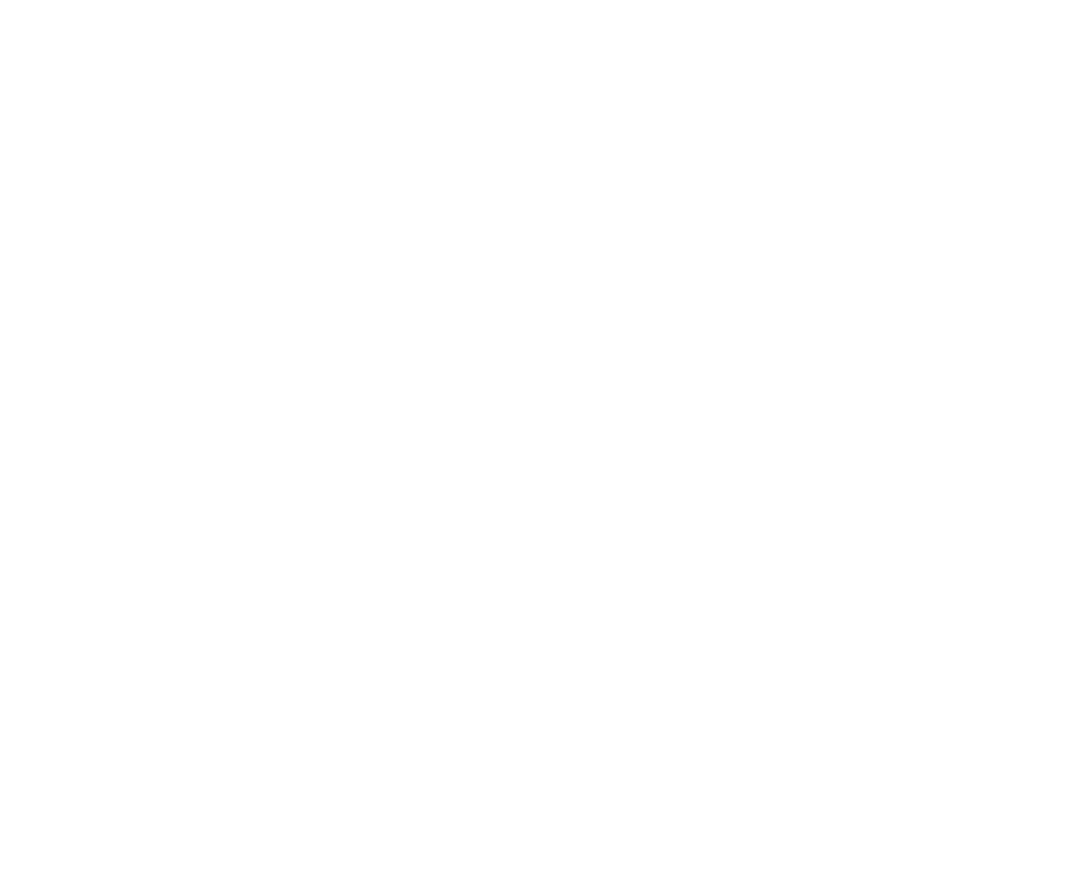
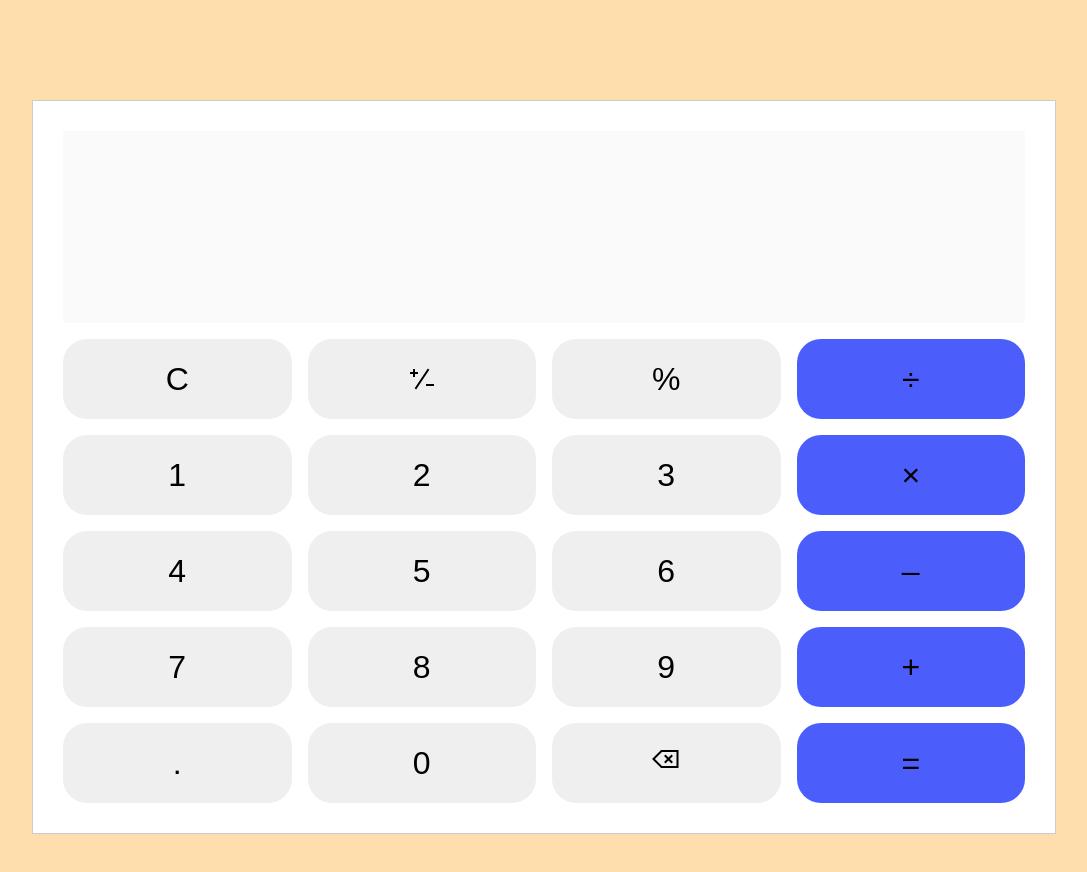
Before and after one commit to ldanh270/calculator, a plain HTML site: page index.html in a window 1280 px wide. Shown: the whole page, without its empty margins (96-1183 px from the left). Before the commit the page ends 800 px from the top, so only its background shows below. Drawn offline with Linux system fonts and the light colour scheme.

Commit message:
xong design pc

```diff
--- a/index.html
+++ b/index.html
@@ -1,9 +1,53 @@
 <!DOCTYPE html>
 <html lang="en">
-    <head>
-        <meta charset="UTF-8" />
-        <meta name="viewport" content="width=device-width, initial-scale=1.0" />
-        <title>Calculator</title>
-    </head>
-    <body></body>
+  <head>
+    <meta charset="UTF-8" />
+    <meta name="viewport" content="width=device-width, initial-scale=1.0" />
+    <title>Calculator</title>
+    <link rel="stylesheet" href="./styles.css" />
+  </head>
+  <body>
+    <div id="container">
+      <div id="display">
+        <input type="text" id="pre-result" disabled />
+        <input type="text" id="result" disabled />
+      </div>
+      <div id="btn-container">
+        <div id="calc-btns">
+          <button class="calc-btn" id="=">=</button>
+          <button class="calc-btn" id="+">+</button>
+          <button class="calc-btn" id="-">–</button>
+          <button class="calc-btn" id="*">×</button>
+          <button class="calc-btn" id="/">÷</button>
+        </div>
+        <div id="function-btns">
+          <button class="function-btn" id="C">C</button>
+          <button class="function-btn" id="switch-type-number">
+            <svg width="24" height="22" viewBox="0 0 24 22" fill="none" xmlns="http://www.w3.org/2000/svg">
+              <path fill-rule="evenodd" clip-rule="evenodd" d="M18.8321 2.55469L19.3867 1.72264L17.7226 0.613235L17.1679 1.44529L5.16795 19.4453L4.61325 20.2773L6.27735 21.3867L6.83205 20.5547L18.8321 2.55469ZM5 0.999985V1.99998V3.99998H7H8V5.99998H7H5V7.99998V8.99998H3V7.99998V5.99998H1H0V3.99998H1H3V1.99998V0.999985H5ZM17 16H16V18H17H23H24V16H23H17Z" fill="black" />
+            </svg>
+          </button>
+          <button class="function-btn" id="percent">%</button>
+        </div>
+        <div id="num-btns">
+          <button class="num-btn" value="1">1</button>
+          <button class="num-btn" value="2">2</button>
+          <button class="num-btn" value="3">3</button>
+          <button class="num-btn" value="4">4</button>
+          <button class="num-btn" value="5">5</button>
+          <button class="num-btn" value="6">6</button>
+          <button class="num-btn" value="7">7</button>
+          <button class="num-btn" value="8">8</button>
+          <button class="num-btn" value="9">9</button>
+          <button class="num-btn" value=".">.</button>
+          <button class="num-btn" value="0">0</button>
+          <button class="num-btn" id="delete">
+            <svg width="33" height="32" viewBox="0 0 33 32" fill="none" xmlns="http://www.w3.org/2000/svg">
+              <path fill-rule="evenodd" clip-rule="evenodd" d="M11.0858 7H11.5H27.5H28.5V8V24V25H27.5H11.5H11.0858L10.7929 24.7071L2.79292 16.7071L2.08582 16L2.79292 15.2929L10.7929 7.29289L11.0858 7ZM11.9142 9L4.91424 16L11.9142 23H26.5V9H11.9142ZM15.5 11.5858L16.2071 12.2929L18.5 14.5858L20.7929 12.2929L21.5 11.5858L22.9142 13L22.2071 13.7071L19.9142 16L22.2071 18.2929L22.9142 19L21.5 20.4142L20.7929 19.7071L18.5 17.4142L16.2071 19.7071L15.5 20.4142L14.0858 19L14.7929 18.2929L17.0858 16L14.7929 13.7071L14.0858 13L15.5 11.5858Z" fill="black" />
+            </svg>
+          </button>
+        </div>
+      </div>
+    </div>
+  </body>
 </html>
--- a/styles.css
+++ b/styles.css
@@ -0,0 +1,94 @@
+* {
+  box-sizing: border-box;
+  padding: 0;
+  margin: 0;
+  border: 0;
+  font-size: xx-large;
+  font-weight: 500;
+}
+html {
+  background-color: navajowhite;
+}
+
+button {
+  cursor: pointer;
+  min-height: 80px;
+  min-width: 200px;
+  border-radius: 24px;
+}
+
+#container {
+  width: 80%;
+  height: 100%;
+
+  margin: 100px auto;
+  padding: 30px;
+  gap: 16px;
+
+  background-color: #fff;
+  border: 1px solid #ccc;
+}
+
+#display {
+  gap: 16px;
+  padding-bottom: 16px;
+}
+
+#pre-result {
+  width: 100%;
+  min-height: 3rem;
+}
+#result {
+  width: 100%;
+  min-height: 3rem;
+}
+#btn-container {
+  display: grid;
+  grid-template-areas:
+    "function-btns function-btns function-btns calc-btns"
+    "num-btns num-btns num-btns calc-btns"
+    "num-btns num-btns num-btns calc-btns"
+    "num-btns num-btns num-btns calc-btns"
+    "num-btns num-btns num-btns calc-btns";
+  grid-template-columns: repeat(4, 1fr);
+  grid-template-rows: repeat(5, 1fr);
+  gap: 16px;
+}
+
+#calc-btns {
+  grid-area: calc-btns;
+  display: flex;
+  flex-direction: column-reverse;
+  gap: 16px;
+}
+
+.calc-btn {
+  background-color: #4b5efc;
+}
+
+#function-btns {
+  grid-area: function-btns;
+  display: grid;
+  grid-template-columns: repeat(3, 1fr);
+  gap: 16px;
+}
+
+.function-btn {
+  flex: 1 1 calc(33.33% - 16px);
+}
+
+#num-btns {
+  grid-area: num-btns;
+  display: grid;
+  grid-template-columns: repeat(3, 1fr);
+  grid-template-rows: repeat(4, 1fr);
+  gap: 16px;
+}
+
+.num-btn {
+  flex: 1 1 calc(33.33% - 16px);
+}
+
+/* .num-btn:nth-child(3n + 4) {
+  clear: left;
+} */
```
Also changed, not shown: src/delete-icon.svg (added), src/switch-type-number-icon.svg (added).
